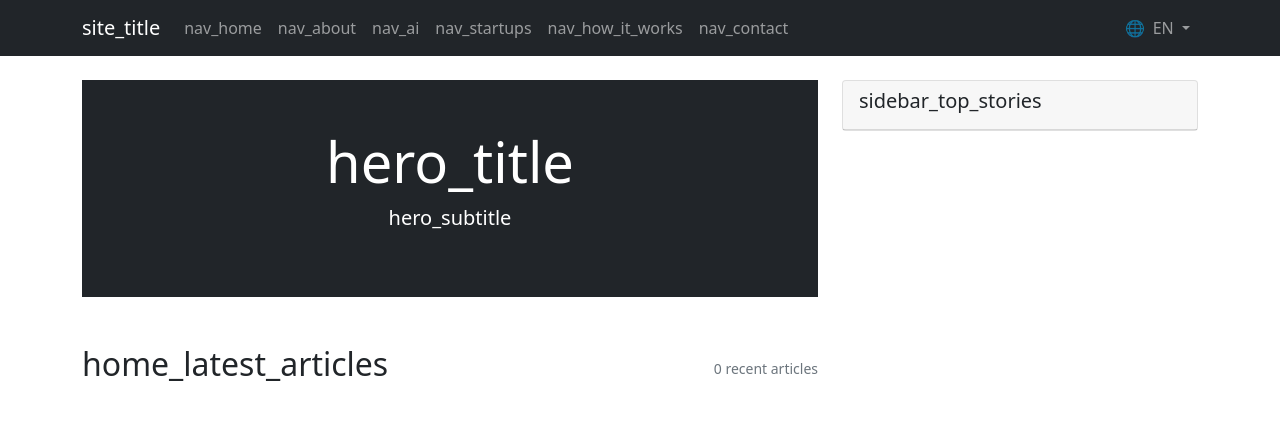
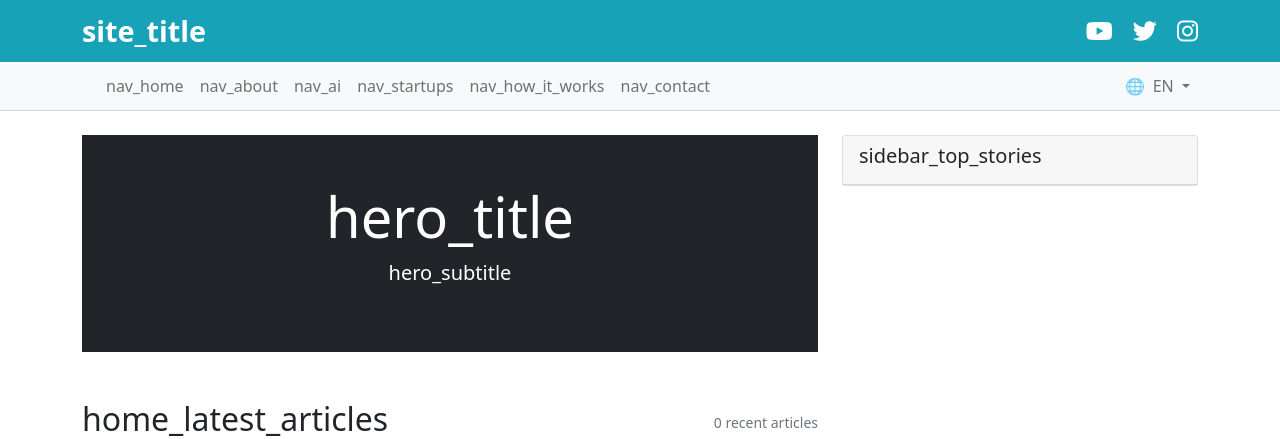
Before and after one commit to lthutara/nextgen-technologies, a Python web app: template app/templates/index.html in a window 1280 px wide. Shown: the top 439 px of the page. Run offline with Jinja, Linux system fonts and the light colour scheme; the template is opened without the code that fills it, so the values that code supplies are empty.

Commit message:
feat: Enhance UI with banner and layout improvements
This commit introduces several UI and layout enhancements:

- **Top Banner**: Adds a new top banner with the site title and social media icons.
- **Navbar**: Adjusts the navbar color and adds a border for better visual separation.
- **Site Title**: Renames the site title to "Techusuko" in both English and Telugu.
- **Article Lists**: Updates the layout of the "Latest Articles" and "Top Stories" sections on the homepage.
- **Images**: Updates placeholder images for categories.

```diff
--- a/app/static/css/style.css
+++ b/app/static/css/style.css
@@ -55,3 +55,38 @@
 .sidebar-card {
 
 }
+
+/* Top Banner */
+.top-banner {
+    background-color: #17a2b8; /* Bootstrap info color */
+    padding: 0.8rem 0;
+}
+
+.site-title {
+    font-size: 1.8rem;
+    font-weight: bold;
+    color: #ffffff; /* White */
+    margin: 0;
+    line-height: 1.2;
+}
+
+.social-icons .social-icon {
+    font-size: 1.5rem;
+    color: #ffffff; /* White */
+    margin-left: 1rem;
+    transition: color 0.2s ease-in-out;
+}
+
+.social-icons .social-icon:hover {
+    color: rgba(255, 255, 255, 0.8); /* Lighter white on hover */
+}
+
+/* Navbar */
+.navbar .nav-link {
+    padding-top: 0.25rem;
+    padding-bottom: 0.25rem;
+}
+
+.navbar.bg-light {
+    border-bottom: 1px solid #ced4da; /* A light grey border */
+}
--- a/app/templates/base.html
+++ b/app/templates/base.html
@@ -5,12 +5,23 @@
     <meta name="viewport" content="width=device-width, initial-scale=1.0">
     <title>{% block title %}{{ _('site_title') }}{% endblock %}</title>
     <link href="https://cdn.jsdelivr.net/npm/bootstrap@5.1.3/dist/css/bootstrap.min.css" rel="stylesheet">
+    <link rel="stylesheet" href="https://cdnjs.cloudflare.com/ajax/libs/font-awesome/6.0.0-beta3/css/all.min.css">
     <link rel="stylesheet" href="{{ url_for('static', path='/css/style.css') }}">
 </head>
 <body class="{% if current_language == 'te' %}telugu-text{% endif %}">
-    <nav class="navbar navbar-expand-lg navbar-dark bg-dark">
+    <header class="top-banner">
+        <div class="container d-flex justify-content-between align-items-center">
+            <h1 class="site-title">{{ _('site_title') }}</h1>
+            <div class="social-icons">
+                <a href="#" class="social-icon"><i class="fab fa-youtube"></i></a>
+                <a href="#" class="social-icon"><i class="fab fa-twitter"></i></a>
+                <a href="#" class="social-icon"><i class="fab fa-instagram"></i></a>
+            </div>
+        </div>
+    </header>
+    <nav class="navbar navbar-expand-lg navbar-light bg-light">
         <div class="container">
-            <a class="navbar-brand" href="/">{{ _('site_title') }}</a>
+            <a class="navbar-brand" href="/"></a>
             <button class="navbar-toggler" type="button" data-bs-toggle="collapse" data-bs-target="#navbarNav">
                 <span class="navbar-toggler-icon"></span>
             </button>
--- a/app/templates/index.html
+++ b/app/templates/index.html
@@ -35,7 +35,7 @@
         <div class="row">
             {% for article in latest_articles[1:] %}
             <div class="col-md-6 mb-4">
-                <div class="card article-card">
+                <div class="card article-card latest-article-card">
                     <div class="row g-0">
                         <div class="col-md-4">
                             <a href="/article/{{ article.id }}">
@@ -43,7 +43,7 @@
                             </a>
                         </div>
                         <div class="col-md-8">
-                            <div class="card-body">
+                            <div class="card-body p-2">
                                 <h5 class="card-title truncate-text">
                                     <a href="/article/{{ article.id }}" class="text-decoration-none text-dark">{{ article.title }}</a>
                                 </h5>
@@ -64,9 +64,12 @@
             </div>
             <ul class="list-group list-group-flush">
                 {% for article in top_stories %}
-                <li class="list-group-item">
-                    <a href="/article/{{ article.id }}" class="text-decoration-none text-dark d-block">{{ article.title }}</a>
-                    <small class="text-muted">{{ article.source_name }}</small>
+                <li class="list-group-item d-flex align-items-center justify-content-between">
+                    <div>
+                        <a href="/article/{{ article.id }}" class="text-decoration-none text-dark d-block">{{ article.title }}</a>
+                        <small class="text-muted">{{ article.source_name }}</small>
+                    </div>
+                    <img src="{{ article.image_url }}" class="img-fluid rounded-start ms-3" style="width: 60px; height: 60px; object-fit: cover;" alt="Article image">
                 </li>
                 {% endfor %}
             </ul>
--- a/app/translations/en.json
+++ b/app/translations/en.json
@@ -1,5 +1,5 @@
 {
-    "site_title": "NextGen Technologies Portal",
+    "site_title": "Techusuko",
     "site_description": "Latest technology news and research",
 
     "nav_home": "Home",
--- a/app/translations/te.json
+++ b/app/translations/te.json
@@ -1,5 +1,5 @@
 {
-    "site_title": "నెక్స్ట్‌జెన్ టెక్నాలజీస్ పోర్టల్",
+    "site_title": "టెకుసుకో",
     "site_description": "తాజా సాంకేతిక వార్తలు మరియు పరిశోధన",
 
     "nav_home": "హోమ్",
```
Also changed, not shown: app/static/img/placeholder_ai.png, app/static/img/placeholder_cloud.png, app/static/img/placeholder_cyber.png, app/static/img/placeholder_defence.png.
